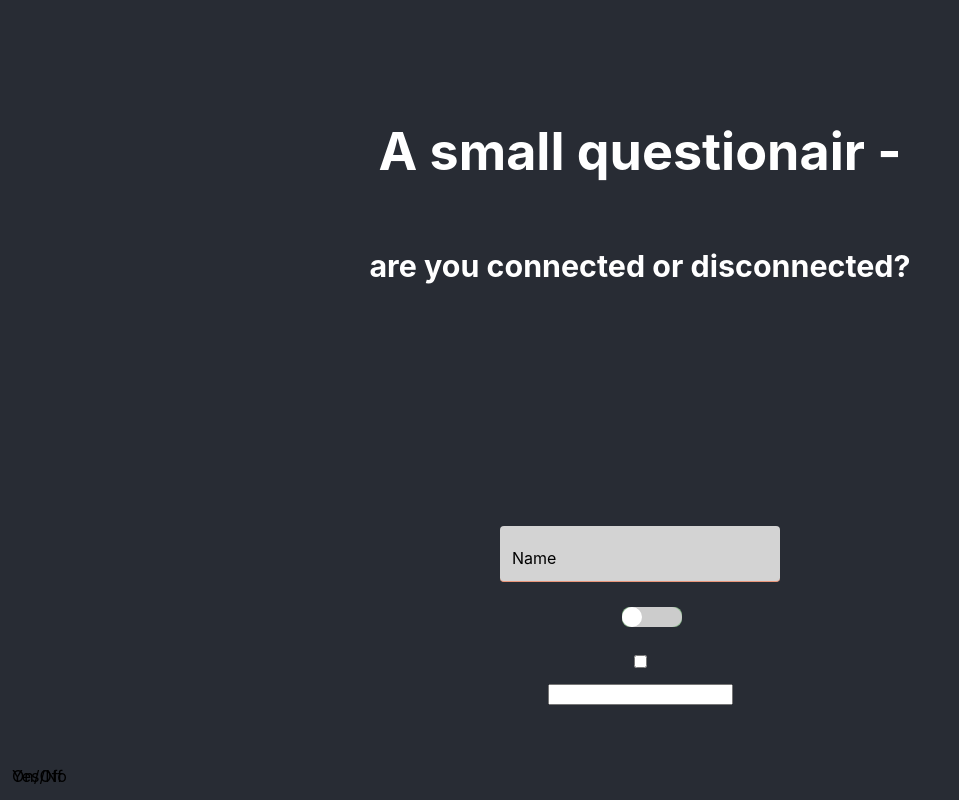
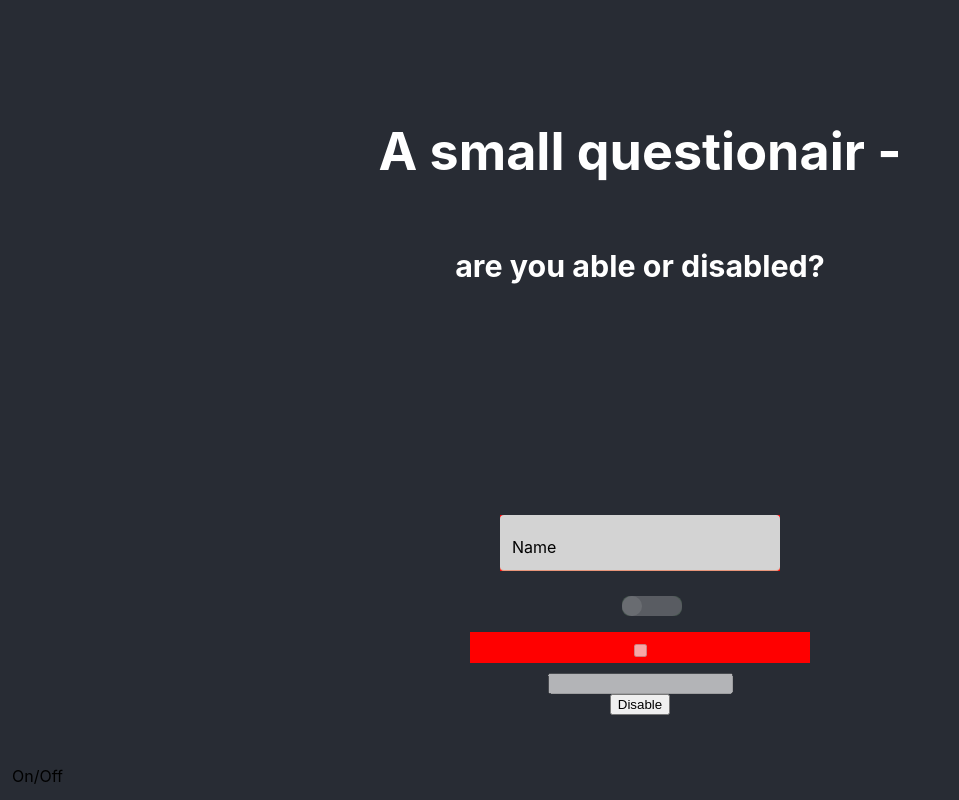
Before and after one commit to Cecilia-Wester/mandatory-uxdesign1, a React (Create React App) app: page / in a window 1280 px wide. Shown: the whole page, without its empty margins (0-959 px from the left). Built offline with nearby package versions, Linux system fonts and the light colour scheme.

Commit message:
strukturerade om bland komponenterna

```diff
--- a/src/App.css
+++ b/src/App.css
@@ -16,137 +16,3 @@
   font-size: calc(10px + 2vmin);
   color: white;
 }
-
-.textInputFieldContainer{
-  position: relative;
-  width: 280px;
-  height: 56px;
-  margin: 30px;
-}
-
-.textInputField{
-  width: 100%;
-  height: 100%;
-  border-radius: 4px;
-  background-color: lightgray;
-  border-bottom: 1px solid darksalmon;
-  border-top: none;
-  border-left: none;
-  border-right: none;
-  font-size: 1rem;
-  outline: none;
-  position: absolute;
-  line-height: 24px;
-  top: 0px;
-  left: 0px;
-  padding-left: 12px;
-  display: block;
-  box-sizing: border-box;
-}
-
-label{
-  font-size: 16px;
-  position: absolute;
-  bottom: 16px;
-  left: 0px;
-  line-height: 16px;
-  transform: translateY(0px) translateX(12px) scale(1.0);
-  transform-origin: 0 0;
-  transition: all 0.5s linear;
-  color: black;
-}
-
-.textInputField:focus + label{
-  position: absolute;
-  color: rgb(139, 39, 139);
-  transform: translateY(-15px) translateX(12px) scale(0.75);
-  transform-origin: 0 0;
-  transition: all 0.5s linear;
-}
-
-.textInputFieldBottom{
-  height: 2px;
-  width: 0;
-  position: absolute;
-  bottom: 0px;
-  left: 50%;
-  background-color: red;
-  transform: translateX(-50%);
-  transform-origin: center;
-  transition: 0.5s;
-}
-
-.textInputField:focus ~ .textInputFieldBottom{
-  width: 100%;
-  background-color: darkorange;
-}
-
-.labelSwitch{
-  position: relative;
-  width: 60px;
-  height: 20px;
-  border-radius: 8px;
-  display: inline-block;
-  background-color: darkseagreen;
-}
-
-.labelSwitch input{
-  opacity: 0;
-  height: 0;
-  width: 0;
-}
-
-.slider{
-  position: absolute;
-  cursor: pointer;
-  top: 0;
-  left: 0;
-  right: 0;
-  bottom: 0;
-  background-color: #ccc;
-  transition: .4s;
-  border-radius: 34px;
-}
-
-.slider::before{
-  position: absolute;
-  content: "";
-  height: 20px;
-  width: 20px;
-  left: 0px;
-  bottom: 0px;
-  background-color: white;
-  transition: .4s;
-}
-
-input:checked + .slider {
-  background-color: #2196F3;
-}
-
-input:focus + .slider {
-  box-shadow: 0 0 1px #2196F3;
-}
-
-input:checked + .slider:before {
-  transform: translateX(40px);
-}
-
-/* Rounded sliders */
-.slider {
-  border-radius: 36px;
-}
-
-.slider:before {
-  border-radius: 50%;
-}
-
-.input:disabled{
-  position: absolute;
-  content: "";
-  height: 20px;
-  width: 20px;
-  left: 0px;
-  bottom: 0px;
-  background-color: white;
-  transition: .4s;
-}
--- a/src/App.js
+++ b/src/App.js
@@ -1,24 +1,37 @@
-import React from 'react';
+import React, {useState} from 'react';
 import './App.css';
-import Textfield from './Textfield';
-import Switch from './Switch';
-import Checkbox from './Checkbox';
-import Radiobutton from './Radiobutton';
+import Textfield from './Components/Textfield/Textfield';
+import Switch from './Components/Switch/Switch';
+import Checkbox from './Components/Checkbox/Checkbox';
+import Radiobutton from './Components/Radiobutton/Radiobutton';
 
 export default function App() {
+  const [disabled, setDisabled] = useState(false);
+
+  function onClickDisable(e){
+    e.preventDefault()
+    if(disabled){
+      setDisabled(false);
+    } else {
+      setDisabled(true);
+    }
+  }
+
+
   return (
     <div className="App">
       <header className="App-header">
         <h1>A small questionair -</h1>
-        <h3> are you connected or disconnected?</h3>
+        <h3> are you able or disabled?</h3>
       </header>
       <main>
         <form className='form'>
-          <Textfield />
-          <Switch />
-          <Checkbox />
-          <Radiobutton />
+          <Textfield disabled={disabled}/>
+          <Switch disabled={disabled}/>
+          <Checkbox disabled={disabled}/>
+          <Radiobutton disabled={disabled}/>
         </form>
+        <button className='disableButton' onClick={onClickDisable}>Disable</button>
       </main>
     </div>
   );
--- a/src/Checkbox.js
+++ /dev/null
@@ -1,14 +0,0 @@
-import React from 'react';
-
-export default function Checkbox (){
-    return(
-        <div className='checkboxContainer'>
-            <input
-              className='checkbox'
-              id='checkbox'
-              type='checkbox'
-            />
-            <label className='labelCheckbox' htmlFor='checkbox'>Yes/No</label>
-          </div>
-    )
-}
--- /dev/null
+++ b/src/Components/Checkbox/Checkbox.css
@@ -0,0 +1,3 @@
+Checkbox:checked{
+    background-color: darkslateblue;
+}
--- /dev/null
+++ b/src/Components/Checkbox/Checkbox.js
@@ -0,0 +1,28 @@
+import React from 'react';
+
+export default function Checkbox (disabled){
+    if(disabled){
+        return(
+            <div className='checkboxContainer'
+            style={{ backgroundColor: 'red'}}>
+                <input
+                    id='checkbox'
+                    type='checkbox'
+                    disabled={disabled}
+                />
+                <label className='labelCheckbox' htmlFor='checkbox'></label>
+            </div>
+        )
+    }
+    return(
+        <div className='checkboxContainer'>
+            <input
+                className='checkbox'
+                id='checkbox'
+                type='checkbox'
+                disabled={disabled}
+            />
+            <label className='labelCheckbox' htmlFor='checkbox'></label>
+        </div>
+    )
+}
--- a/src/Radiobutton.js
+++ b/src/Components/Radiobutton/Radiobutton.js
@@ -1,12 +1,13 @@
 import React from 'react';
 
-export default function Radiobutton(){
+export default function Radiobutton(disabled){
     return(
         <div className='radiobtnContainer'>
             <input
               className='radiobutton'
               id='radiobutton'
               type='radiobutton'
+              disabled={disabled}
             />
             <label className='labelRadiobutton' htmlFor='radiobutton'>On/Off</label>
           </div>
--- /dev/null
+++ b/src/Components/Switch/Switch.css
@@ -0,0 +1,70 @@
+.labelSwitch{
+    position: relative;
+    width: 60px;
+    height: 20px;
+    border-radius: 8px;
+    display: inline-block;
+    background-color: darkseagreen;
+  }
+
+  .labelSwitch input{
+    opacity: 0;
+    height: 0;
+    width: 0;
+  }
+
+  .slider{
+    position: absolute;
+    cursor: pointer;
+    top: 0;
+    left: 0;
+    right: 0;
+    bottom: 0;
+    background-color: #ccc;
+    transition: .4s;
+    border-radius: 34px;
+  }
+
+  .slider::before{
+    position: absolute;
+    content: "";
+    height: 20px;
+    width: 20px;
+    left: 0px;
+    bottom: 0px;
+    background-color: white;
+    transition: .4s;
+  }
+
+  input:checked + .slider {
+    background-color: #2196F3;
+  }
+
+  input:focus + .slider {
+    box-shadow: 0 0 1px #2196F3;
+  }
+
+  input:checked + .slider:before {
+    transform: translateX(40px);
+  }
+
+
+  .slider {
+    border-radius: 36px;
+  }
+
+  .slider:before {
+    border-radius: 50%;
+  }
+
+  /* .input:disabled{
+    position: absolute;
+    content: "";
+    height: 20px;
+    width: 20px;
+    left: 0px;
+    bottom: 0px;
+    background-color: white;
+    opacity: .5;
+    transition: .4s;
+  }*/
--- /dev/null
+++ b/src/Components/Switch/Switch.js
@@ -0,0 +1,19 @@
+import React from 'react';
+import './Switch.css'
+
+export default function Switch (disabled){
+    return(
+        <div
+            className='switch'
+            style={{opacity: disabled ? 0.3 : 1}}>
+            <label className='labelSwitch' htmlFor='switch'>
+                <input
+                id='switch'
+                type='checkbox'
+                disabled={disabled}
+                />
+                <span className='slider'></span>
+            </label>
+        </div>
+    )
+}
--- /dev/null
+++ b/src/Components/Textfield/Textfield.css
@@ -0,0 +1,67 @@
+.textInputFieldContainer{
+    position: relative;
+    width: 280px;
+    height: 56px;
+    margin: 30px;
+  }
+
+  .textInputField{
+    width: 100%;
+    height: 100%;
+    border-radius: 4px;
+    background-color: lightgray;
+    border-bottom: 1px solid darksalmon;
+    border-top: none;
+    border-left: none;
+    border-right: none;
+    font-size: 1rem;
+    outline: none;
+    position: absolute;
+    line-height: 24px;
+    top: 0px;
+    left: 0px;
+    padding-left: 12px;
+    display: block;
+    box-sizing: border-box;
+  }
+
+  label{
+    font-size: 16px;
+    position: absolute;
+    bottom: 16px;
+    left: 0px;
+    line-height: 16px;
+    transform: translateY(0px) translateX(12px) scale(1.0);
+    transform-origin: 0 0;
+    transition: all 0.5s linear;
+    color: black;
+  }
+
+  .textInputField:focus + label{
+    position: absolute;
+    color: rgb(139, 39, 139);
+    transform: translateY(-15px) translateX(12px) scale(0.75);
+    transform-origin: 0 0;
+    transition: all 0.5s linear;
+  }
+
+  /* .textInputField:disabled{
+    background-color: red;
+  } */
+
+  .textInputFieldBottom{
+    height: 2px;
+    width: 0;
+    position: absolute;
+    bottom: 0px;
+    left: 50%;
+    background-color: red;
+    transform: translateX(-50%);
+    transform-origin: center;
+    transition: 0.5s;
+  }
+
+  .textInputField:focus ~ .textInputFieldBottom{
+    width: 100%;
+    background-color: darkorange;
+  }
--- a/src/Textfield.js
+++ b/src/Components/Textfield/Textfield.js
@@ -1,12 +1,14 @@
 import React from 'react';
+import './Textfield.css'
 
-export default function Textfield (){
+export default function Textfield (disabled){
     return(
-        <div className='textInputFieldContainer'>
+        <div className='textInputFieldContainer' style={{backgroundColor: disabled ? 'red' : null}}>
             <input
                 className='textInputField'
                 id='textInputField'
                 type='text'
+                disabled={disabled}
             />
             <label className='labelTextInputField' htmlFor='textInputField'> Name </label>
             <div className='textInputFieldBottom'></div>
--- a/src/Switch.js
+++ /dev/null
@@ -1,13 +0,0 @@
-import React from 'react';
-
-export default function Switch (){
-    return(
-        <label className='labelSwitch' htmlFor='switch'>
-            <input
-              id='switch'
-              type='checkbox'
-            />
-            <span className='slider'></span>
-          </label>
-    )
-}
```
Also changed, not shown: src/Components/Radiobutton/Radiobutton.css (added), src/logo.svg (deleted).
